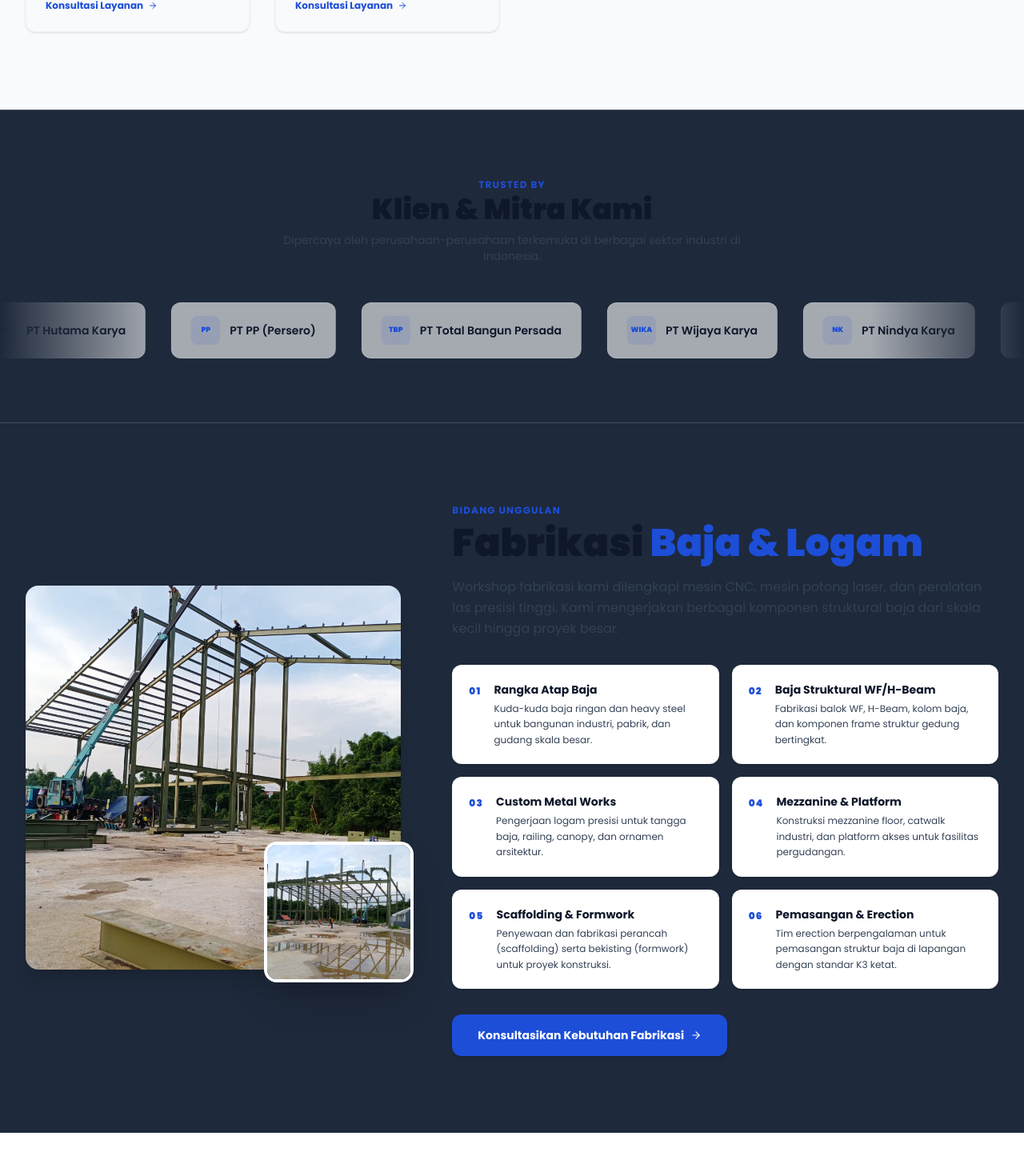
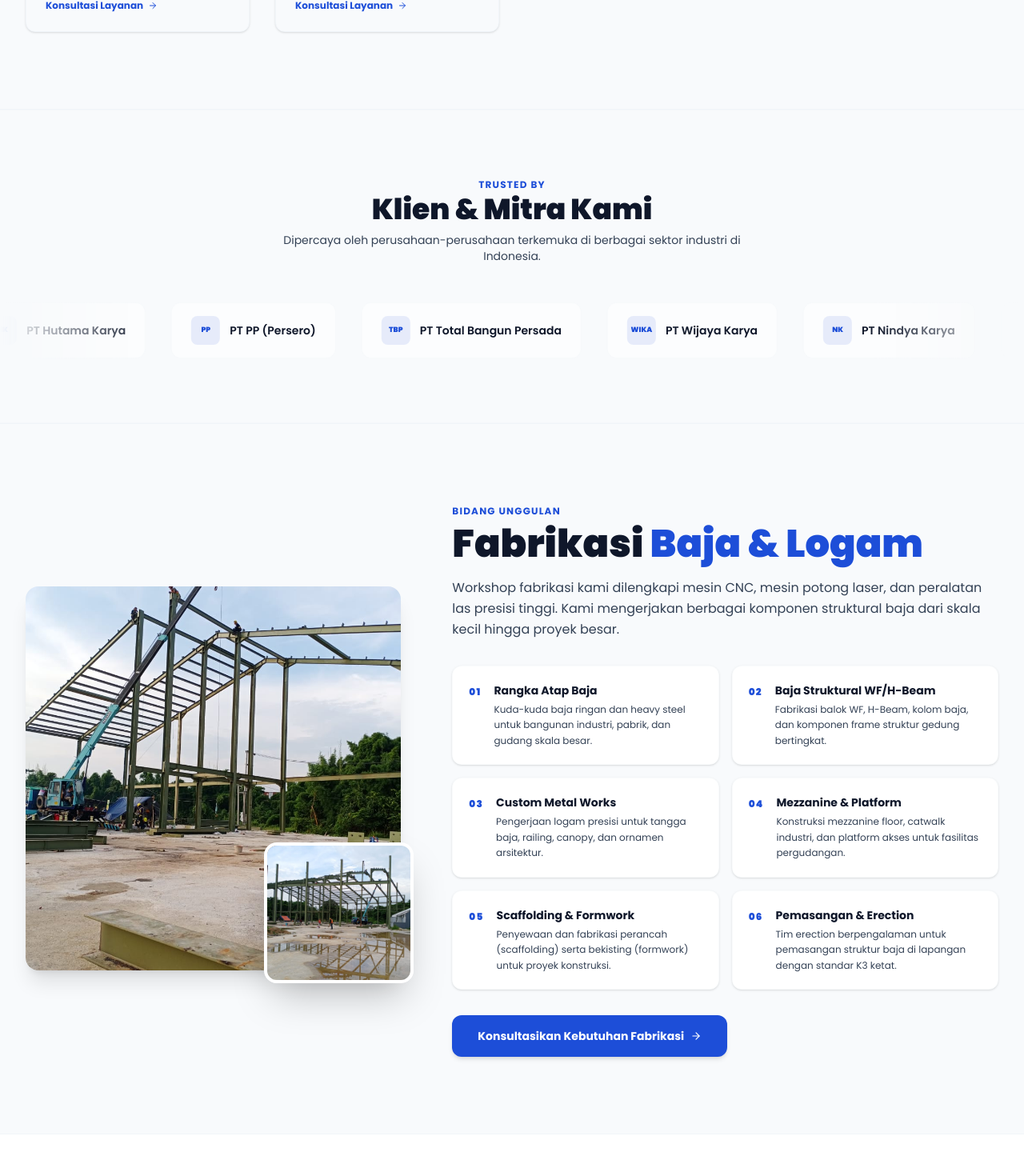
Before and after one commit to fikihrz/Raya-konstruksi, a React (Vite) app in the folder frontend/: page / in a window 1280 px wide. Shown: the part 2856-4326 px from the top of the page at 80% size. Built offline with nearby package versions, Linux system fonts and the light colour scheme.

Commit message:
Separate Client and Fabrication sections visually with proper light/gray-blue backgrounds to improve readability

```diff
--- a/frontend/src/pages/Home.tsx
+++ b/frontend/src/pages/Home.tsx
@@ -257,7 +257,7 @@
       </section>
 
       {/* Client Logos Section */}
-      <section className="py-20 bg-secondary border-t border-outline-variant/20 border-b border-outline-variant/20 overflow-hidden">
+      <section className="py-20 bg-surface-container-low border-t border-outline-variant/20 border-b border-outline-variant/20 overflow-hidden">
         <div className="max-w-7xl mx-auto px-8 mb-12 text-center space-y-2">
           <span className="text-primary font-bold uppercase tracking-widest text-xs">Trusted By</span>
           <h2 className="text-3xl md:text-4xl font-black text-on-surface">Klien & Mitra Kami</h2>
@@ -306,7 +306,7 @@
       </section>
 
       {/* Fabrication Section */}
-      <section id="fabrication" className="py-24 px-8 bg-secondary">
+      <section id="fabrication" className="py-24 px-8 bg-surface-variant border-t border-b border-outline-variant/30">
         <div className="max-w-7xl mx-auto">
           <div className="grid grid-cols-1 lg:grid-cols-12 gap-16 items-center">
 
@@ -319,7 +319,7 @@
                   className="w-full h-full object-cover"
                 />
               </div>
-              <div className="absolute -bottom-4 -right-4 w-2/5 h-44 rounded-2xl overflow-hidden shadow-2xl border-4 border-white">
+              <div className="absolute -bottom-4 -right-4 w-2/5 h-44 rounded-2xl overflow-hidden shadow-2xl border-4 border-surface">
                 <img
                   src="/galery/WhatsApp Image 2026-07-01 at 23.39.22 (2).jpeg"
                   alt="Workshop Fabrikasi"
```
